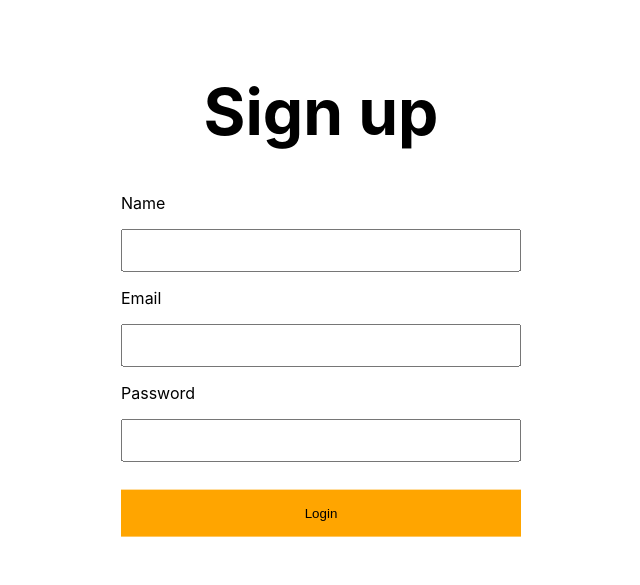
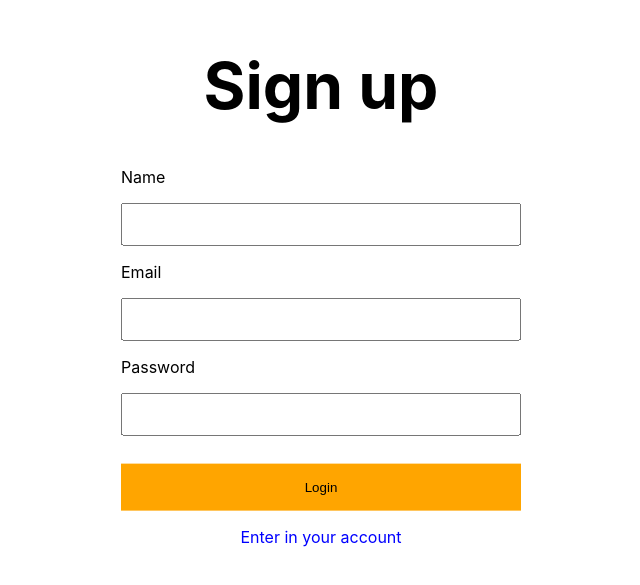
Before and after one commit to PabloAlexandre/bolltech-challenge, a Next.js app in the folder client/: page /signup in a window 1280 px wide. Shown: the part 117-702 px from the top of the page, without its empty margins (319-959 px from the left). Built offline with nearby package versions, Linux system fonts and the light colour scheme.

Commit message:
feat: add transition between register and signup pages

```diff
--- a/client/pages/signup.tsx
+++ b/client/pages/signup.tsx
@@ -1,5 +1,6 @@
 import { Container, Input } from "../components";
 import { useForm } from "../hooks/useForm";
+import Link from "next/link";
 
 export default function SignUpPage() {
   const { getValue, setValue } = useForm();
@@ -14,6 +15,11 @@ export default function SignUpPage() {
         <Input name="password" type="password" value={getValue('password')} onChange={setValue('password')} label="Password" />
 
         <button type="submit" className="button">Login</button>
+        <Link href="login">
+          <span className="auth-link">
+          Enter in your account
+          </span>
+        </Link>
       </form>
 
     </Container>
--- a/client/styles/globals.css
+++ b/client/styles/globals.css
@@ -56,3 +56,11 @@ a {
   margin-top: 12px;
   background-color: orange;
 }
+
+.auth-link {
+  display: block;
+  cursor: pointer;
+  text-align: center;
+  margin: 16px 0;
+  color: blue;
+}
```
Also changed, not shown: client/pages/login.tsx (+7 -1 lines).
